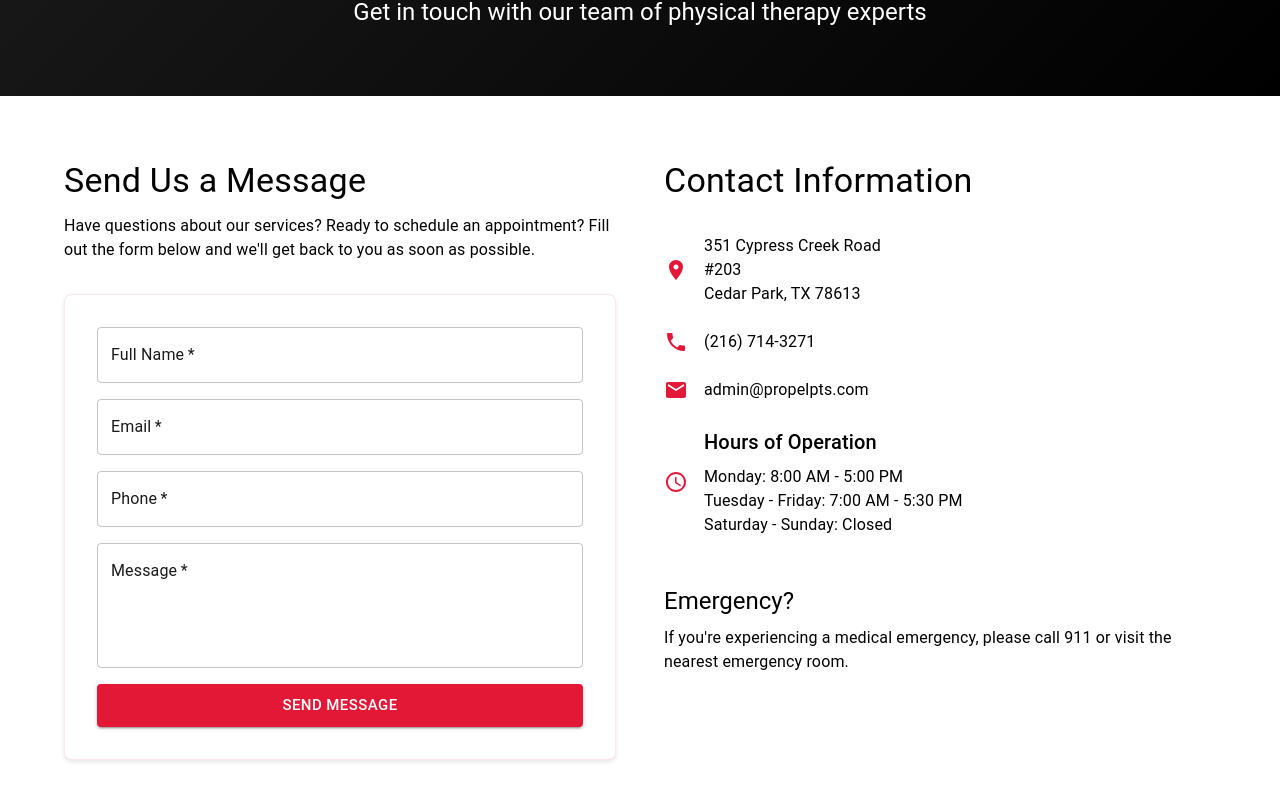
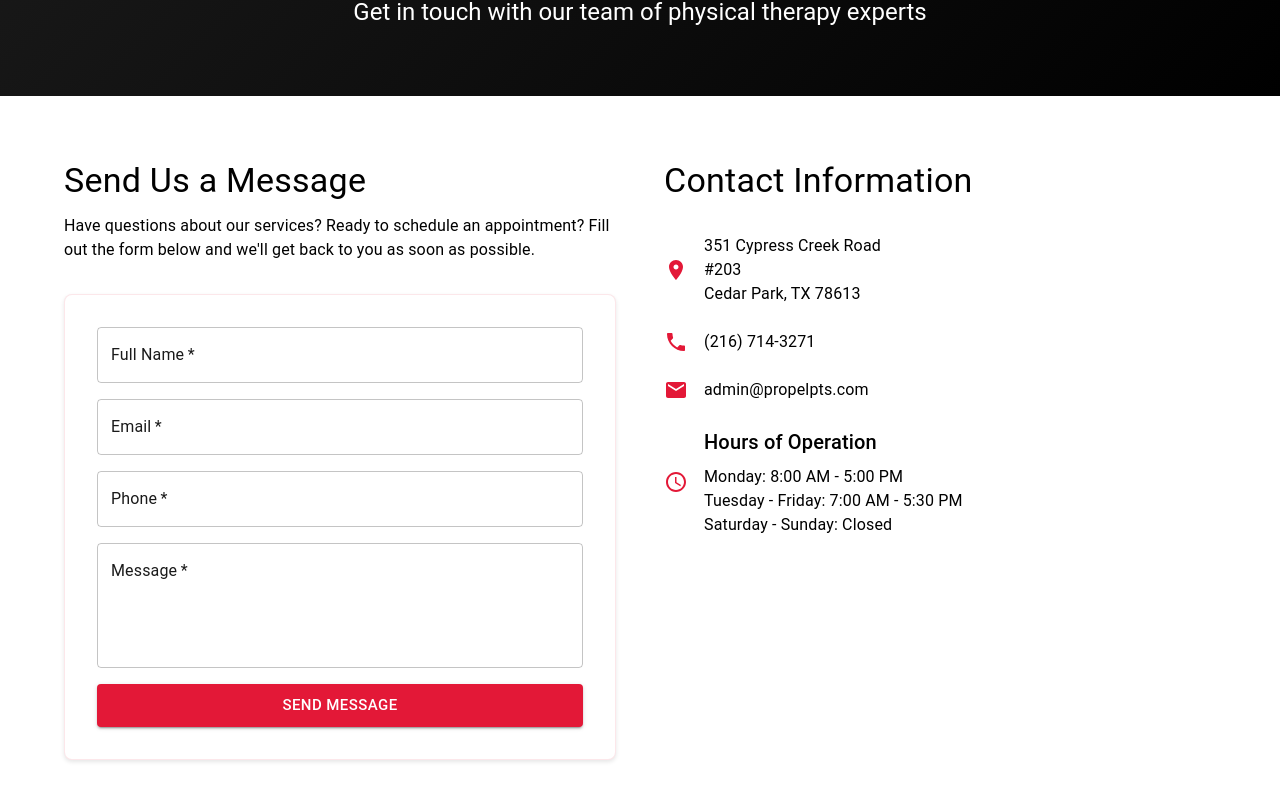
Before and after one commit to PropelPTS/propel-website, a React (Create React App) app: page /contact in a window 1280 px wide. Shown: the part 297-1098 px from the top of the page. Built offline with nearby package versions, Linux system fonts and the light colour scheme.

Commit message:
updated
updated

```diff
--- a/src/pages/Contact.js
+++ b/src/pages/Contact.js
@@ -126,16 +126,6 @@ function Contact() {
                   </Box>
                 </Box>
               </Box>
-
-              <Box sx={{ mt: 6 }}>
-                <Typography variant="h5" gutterBottom>
-                  Emergency?
-                </Typography>
-                <Typography variant="body1" paragraph>
-                  If you're experiencing a medical emergency, please call 911 or visit
-                  the nearest emergency room.
-                </Typography>
-              </Box>
             </Grid>
           </Grid>
         </Container>
```
